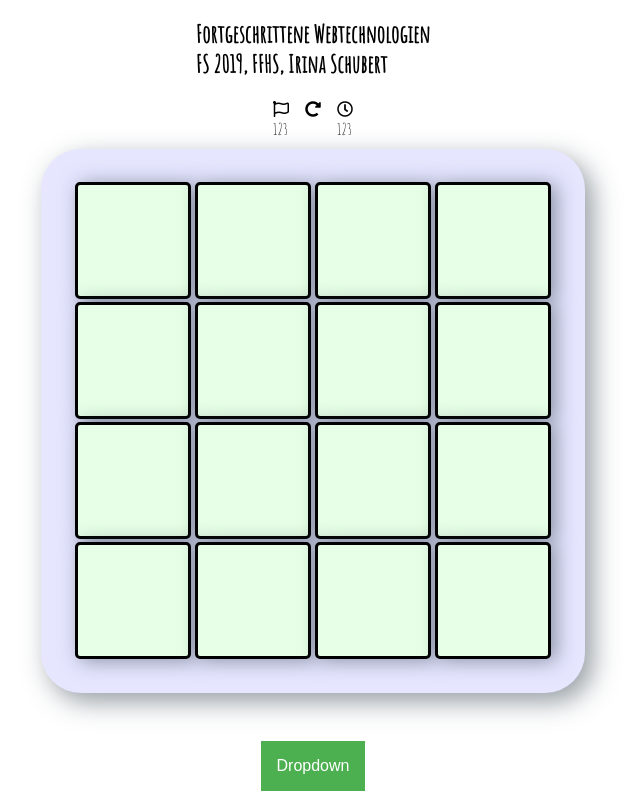
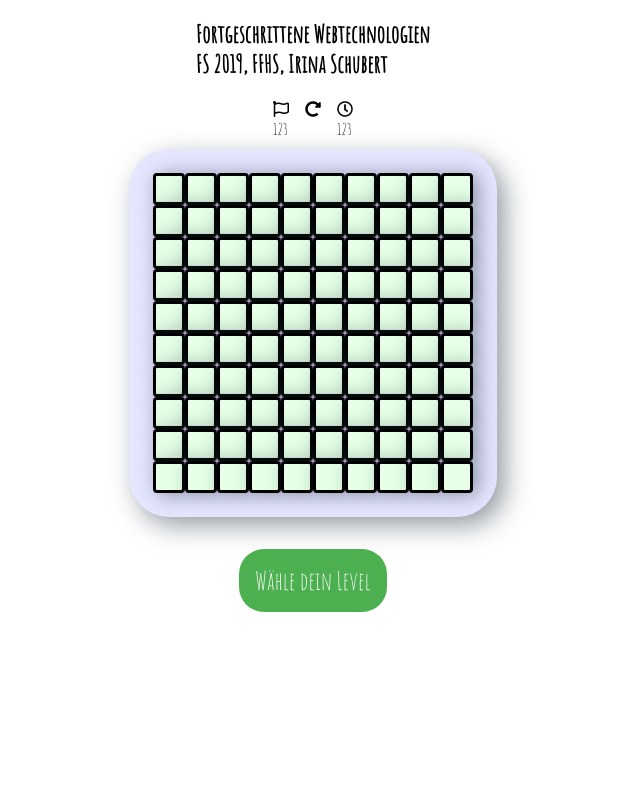
Before and after one commit to irinaschubert/minesweeper, a plain HTML site: page html/index.html in a window 1280 px wide. Shown: the part 65-856 px from the top of the page, without its empty margins (327-967 px from the left). After the commit the page ends 800 px from the top, so only its background shows below. Drawn offline with Linux system fonts and the light colour scheme.

Commit message:
add more styling

```diff
--- a/css/style.css
+++ b/css/style.css
@@ -34,27 +34,31 @@ h1, h2, h3 {
  */
 .game-panel {
     background: #e6e6ff;
-    padding: 2em;
+    padding: 1.5em;
     border-radius: 40px;
     box-shadow: 8px 9px 26px 0 rgba(46, 61, 73, 0.5);
     display: grid;
-    grid-template-columns: 120px 120px 120px 120px;
-    grid-template-rows: 120px 120px 120px 120px;
-    margin: 0 0 3em;
+    grid-template-columns: 2rem 2rem 2rem 2rem 2rem 2rem 2rem 2rem 2rem 2rem;
+    grid-template-rows: 2rem 2rem 2rem 2rem 2rem 2rem 2rem 2rem 2rem 2rem;
+    margin: 0 0 2em;
 }
 
 .game-panel .field {
-    margin: 0.1rem 0.1rem;
-	background: #e6ffe6;;
-	font-size: 0;
+    margin: 0.01rem 0.01rem;
+	background: #e6ffe6;
+	font-size: 20;
 	color: #00cc00;
-	border-radius: 5px;
+	border-radius: 4px;
 	cursor: pointer;
 	display: flex;
 	justify-content: center;
 	align-items: center;
 	box-shadow: 5px 2px 20px 0 rgba(46, 61, 73, 0.5);
     border: solid black;
+}
+
+.game-panel .field:hover {
+    background-color: #c9ffc9;
 }
 
 .container .game-panel .field.open {
@@ -74,17 +78,16 @@ h1, h2, h3 {
 
 .information-panel .flagged {
 	float: left;
-	cursor: pointer;
 }
 
 .information-panel .restart {
 	display: inline-block;
+    cursor: pointer;
 	margin: 0 1rem;
 }
 
 .information-panel .timer {
     float: right;
-	cursor: pointer;
 }
 
 /**
@@ -155,7 +158,7 @@ h1, h2, h3 {
 	display: block;
 	margin: 0 auto;
 	width: 50%;
-	font-family: 'Gloria Hallelujah', cursive;
+	font-family: 'Amatic SC', cursive;
 	color: #ffffff;
 	border-radius: 5px;
 }
@@ -167,18 +170,16 @@ h1, h2, h3 {
     background-color: #4CAF50;
     color: white;
     padding: 16px;
-  font-size: 16px;
+    font-size: 25px;
+    font-family: 'Amatic SC', cursive;
     border: none;
+    border-radius: 25px;
     cursor: pointer;
-}
-
-.dropdown {
-  position: relative;
-  display: inline-block;
 }
 
 .dropdown-content {
     display: none;
+    border-radius: 25px;
     position: absolute;
     background-color: #f9f9f9;
     min-width: 160px;
@@ -193,7 +194,9 @@ h1, h2, h3 {
     display: block;
 }
 
-.dropdown-content a:hover {background-color: #f1f1f1}
+.dropdown-content a:hover {
+    background-color: #f1f1f1;
+}
 
 .dropdown:hover .dropdown-content {
     display: block;
--- a/html/index.html
+++ b/html/index.html
@@ -45,11 +45,95 @@
         <div class="field"></div>
         <div class="field"></div>
         <div class="field"></div>
+        <div class="field"></div>
+        <div class="field"></div>
+        <div class="field"></div>
+        <div class="field"></div>
+        <div class="field"></div>
+        <div class="field"></div>
+        <div class="field"></div>
+        <div class="field"></div>
+        <div class="field"></div>
+        <div class="field"></div>
+        <div class="field"></div>
+        <div class="field"></div>
+        <div class="field"></div>
+        <div class="field"></div>
+        <div class="field"></div>
+        <div class="field"></div>
+        <div class="field"></div>
+        <div class="field"></div>
+        <div class="field"></div>
+        <div class="field"></div>
+        <div class="field"></div>
+        <div class="field"></div>
+        <div class="field"></div>
+        <div class="field"></div>
+        <div class="field"></div>
+        <div class="field"></div>
+        <div class="field"></div>
+        <div class="field"></div>
+        <div class="field"></div>
+        <div class="field"></div>
+        <div class="field"></div>
+        <div class="field"></div>
+        <div class="field"></div>
+        <div class="field"></div>
+        <div class="field"></div>
+        <div class="field"></div>
+        <div class="field"></div>
+        <div class="field"></div>
+        <div class="field"></div>
+        <div class="field"></div>
+        <div class="field"></div>
+        <div class="field"></div>
+        <div class="field"></div>
+        <div class="field"></div>
+        <div class="field"></div>
+        <div class="field"></div>
+        <div class="field"></div>
+        <div class="field"></div>
+        <div class="field"></div>
+        <div class="field"></div>
+        <div class="field"></div>
+        <div class="field"></div>
+        <div class="field"></div>
+        <div class="field"></div>
+        <div class="field"></div>
+        <div class="field"></div>
+        <div class="field"></div>
+        <div class="field"></div>
+        <div class="field"></div>
+        <div class="field"></div>
+        <div class="field"></div>
+        <div class="field"></div>
+        <div class="field"></div>
+        <div class="field"></div>
+        <div class="field"></div>
+        <div class="field"></div>
+        <div class="field"></div>
+        <div class="field"></div>
+        <div class="field"></div>
+        <div class="field"></div>
+        <div class="field"></div>
+        <div class="field"></div>
+        <div class="field"></div>
+        <div class="field"></div>
+        <div class="field"></div>
+        <div class="field"></div>
+        <div class="field"></div>
+        <div class="field"></div>
+        <div class="field"></div>
+        <div class="field"></div>
+        <div class="field"></div>
+        <div class="field"></div>
+        <div class="field"></div>
+        <div class="field"></div>
     </div>
 </div>
 <div class="container">
 <div class="dropdown">
-  <button class="dropbtn">Dropdown</button>
+  <button class="dropbtn">Wähle dein Level</button>
   <div class="dropdown-content">
   <a href="#">Anfänger</a>
   <a href="#">Fortgeschritten</a>
```
Lines whose indentation alone changed are shown as unchanged.
